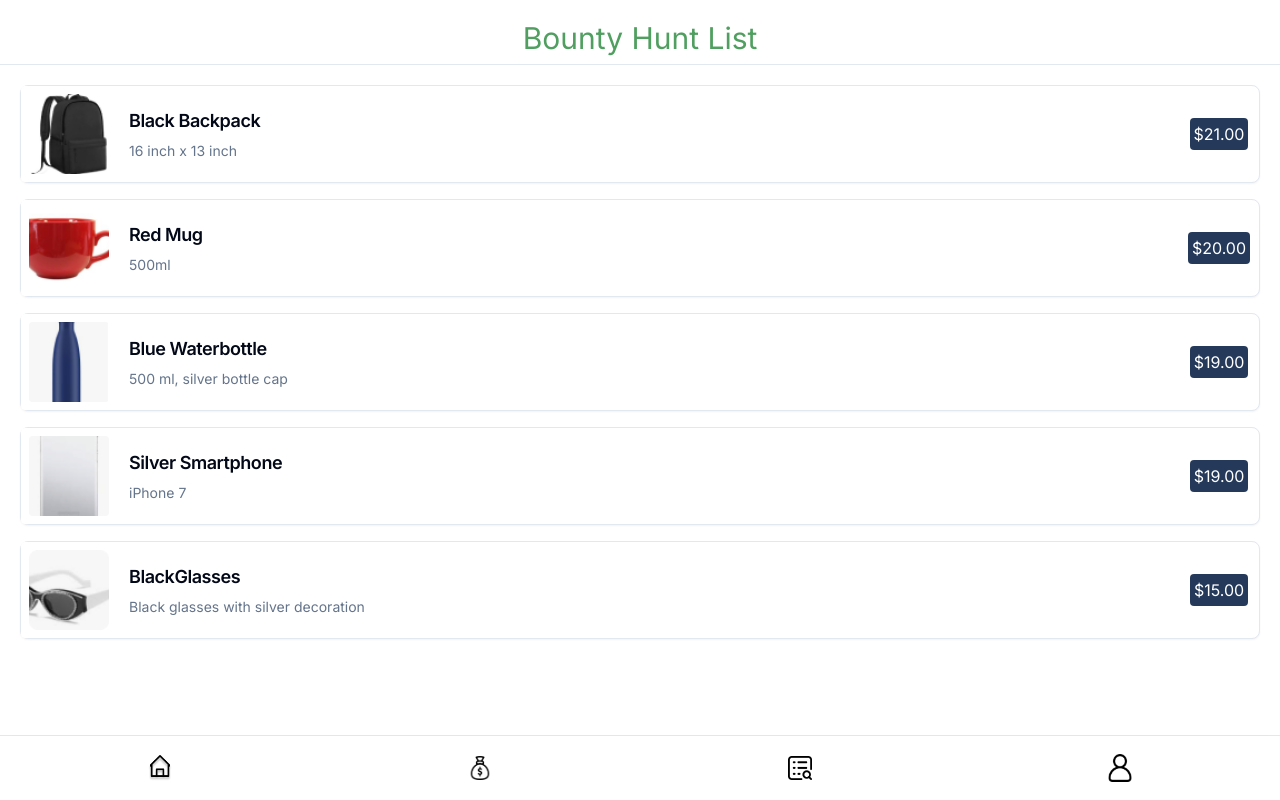
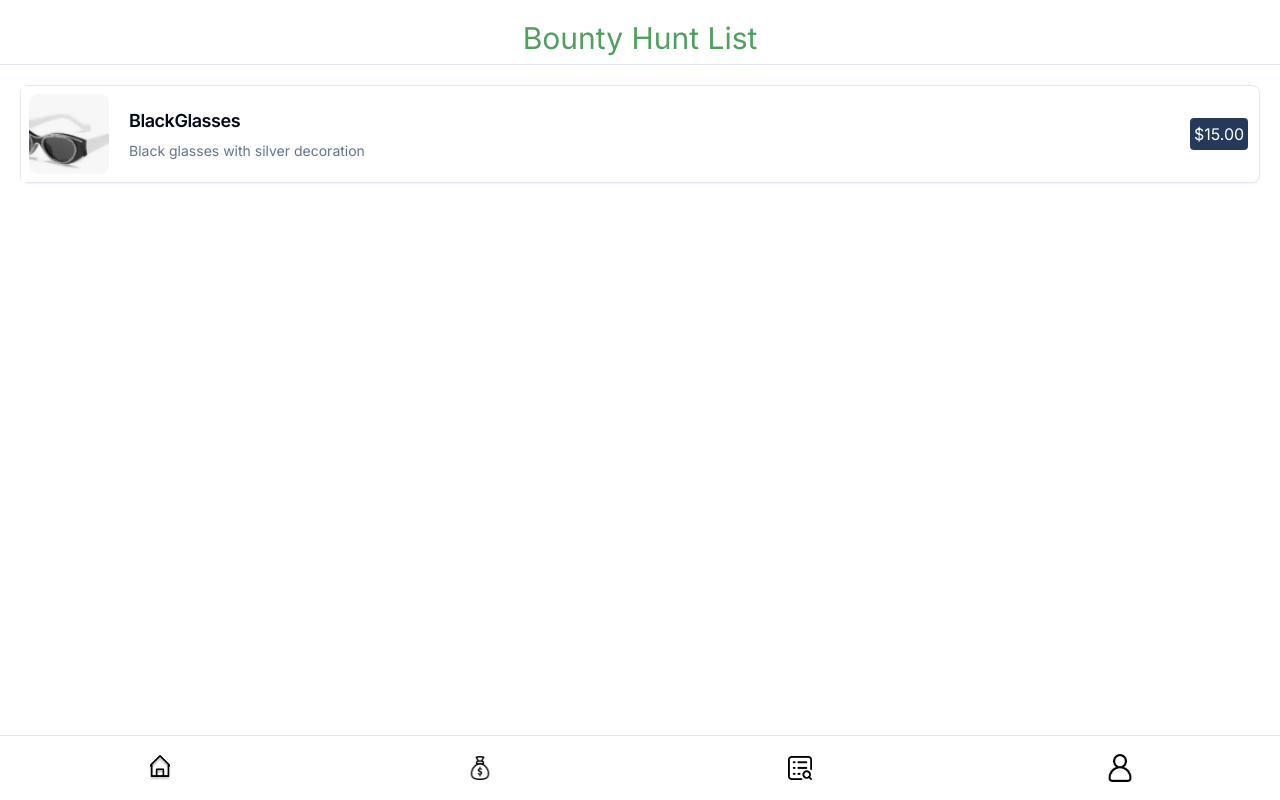
Before and after one commit to SRID-SeekSpot/SeekSpotV1, a Next.js app: page /specialist/bounty in a window 1280 px wide. Built offline with nearby package versions, Linux system fonts and the light colour scheme.

Commit message:
All Item Adjusted

```diff
--- a/app/specialist/bounty/page.tsx
+++ b/app/specialist/bounty/page.tsx
@@ -14,7 +14,11 @@ import { SPECIALIST_ROUTES } from "@/app/constants/SpecialistRoutes";
 export default function Home() {
     // Icon Src and Route for Navigation Bar
     const navButtons = SPECIALIST_ROUTES;
-    const bountyHuntList: BountyHuntListItemProps[] = BOUNTY_ITEMS;
+    const bountyHuntList: BountyHuntListItemProps[] = BOUNTY_ITEMS.filter(
+        (item) => {
+            return item.id.charAt(0) === "l";
+        }
+    );
 
     return (
         <div className="flex flex-col">
@@ -28,11 +32,7 @@ export default function Home() {
                     return (
                         <BountyHuntListItem
                             {...item}
-                            onClick={() => {
-                                console.log(
-                                    "Item " + item.name + " was clicked"
-                                );
-                            }}
+                            redirectUrl={"/specialist/" + item.id}
                         />
                     );
                 })}
--- a/app/specialist/found/page.tsx
+++ b/app/specialist/found/page.tsx
@@ -35,13 +35,13 @@ import { EachFoundItemProps } from "../editItem/page";
 // Icon Src and Route for Navigation Bar
 const navButtons = SPECIALIST_ROUTES;
 
-const foundItemList: FoundListItemProps[] = BOUNTY_ITEMS;
-
 const colorFilter = ["White", "Black", "Red", "Blue"];
 const categoryFilter = ["Cloth", "Bottles", "Phone"];
 
 export default function Home() {
-    const [productList, setProductList] = useState(BOUNTY_ITEMS); // Product list data
+    const foundItems = BOUNTY_ITEMS.filter((item) => item.id[0] === "f");
+
+    const [productList, setProductList] = useState(foundItems); // Product list data
     const [val, setVal] = useState(""); // input value for query
     const [color, setColor] = useState(""); // search by filter color
     const [category, setCategory] = useState(""); // search by filter category
@@ -53,16 +53,13 @@ export default function Home() {
         searchProductList(val, color, category);
     }, [val, color, category]);
 
-    const [foundItemList, setFoundItemList] =
-        useState<EachFoundItemProps[]>(BOUNTY_ITEMS);
-
     // search method
     const searchProductList = (
         val: string,
         color: string,
         category: string
     ) => {
-        let filterList = BOUNTY_ITEMS;
+        let filterList = foundItems;
         if (val) {
             // filter val
             filterList = filterList.filter(
@@ -101,7 +98,6 @@ export default function Home() {
         if (updatedBountyItemsString !== "null") {
             let updatedBountyItems = JSON.parse(updatedBountyItemsString);
             console.log(updatedBountyItems);
-            setFoundItemList(updatedBountyItems);
         }
     }, []);
 
--- a/app/specialist/lostItemDetail/page.tsx
+++ b/app/specialist/lostItemDetail/page.tsx
@@ -29,7 +29,7 @@ const LostItemDetailPage: React.FC<LostItemDetailPageProps> = ({ item }) => {
 
     return (
         <div className="flex flex-col h-screen">
-            <Header href="/specialist/found" />
+            <Header href="/specialist/bounty" />
             <div className="flex flex-col items-center bg-gray-100 p-4 shadow rounded-2xl">
                 <div className="w-full max-w-xs mb-4 rounded-2xl overflow-hidden">
                     <Image
--- a/components/general/bountyhuntListItem.tsx
+++ b/components/general/bountyhuntListItem.tsx
@@ -9,14 +9,17 @@ import {
     CardHeader,
     CardTitle,
 } from "@/components/ui/card";
+import Link from "next/link";
 
 // Define the props for the Navbar component
 export interface BountyHuntListItemProps {
+    id: string;
     name: string;
     imgSrc: string;
     description: string;
     price: number;
     onClick?: any;
+    redirectUrl?: string;
 }
 
 // Navbar component with props
@@ -26,9 +29,10 @@ const BountyHuntListItem: React.FC<BountyHuntListItemProps> = ({
     description,
     price,
     onClick,
+    redirectUrl,
     ...props
 }) => {
-    return (
+    const content = (
         <Card className="flex flex-row justify-between" onClick={onClick}>
             <div className="flex h-24 w-24 p-2 bg-white rounded-sm">
                 <Image
@@ -56,6 +60,12 @@ const BountyHuntListItem: React.FC<BountyHuntListItemProps> = ({
             </div>
         </Card>
     );
+
+    if (redirectUrl) {
+        return <Link href={redirectUrl}>{content}</Link>;
+    } else {
+        return content;
+    }
 };
 
 export default BountyHuntListItem;
```
